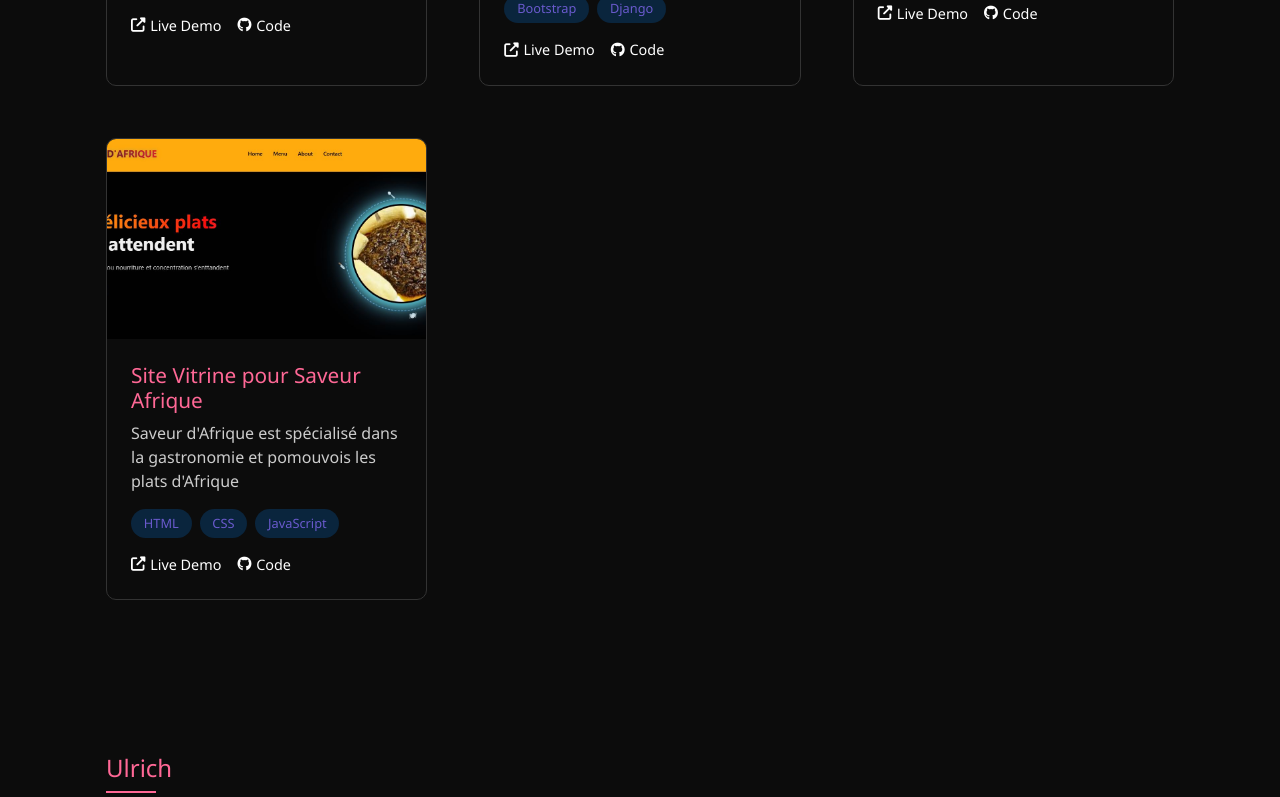
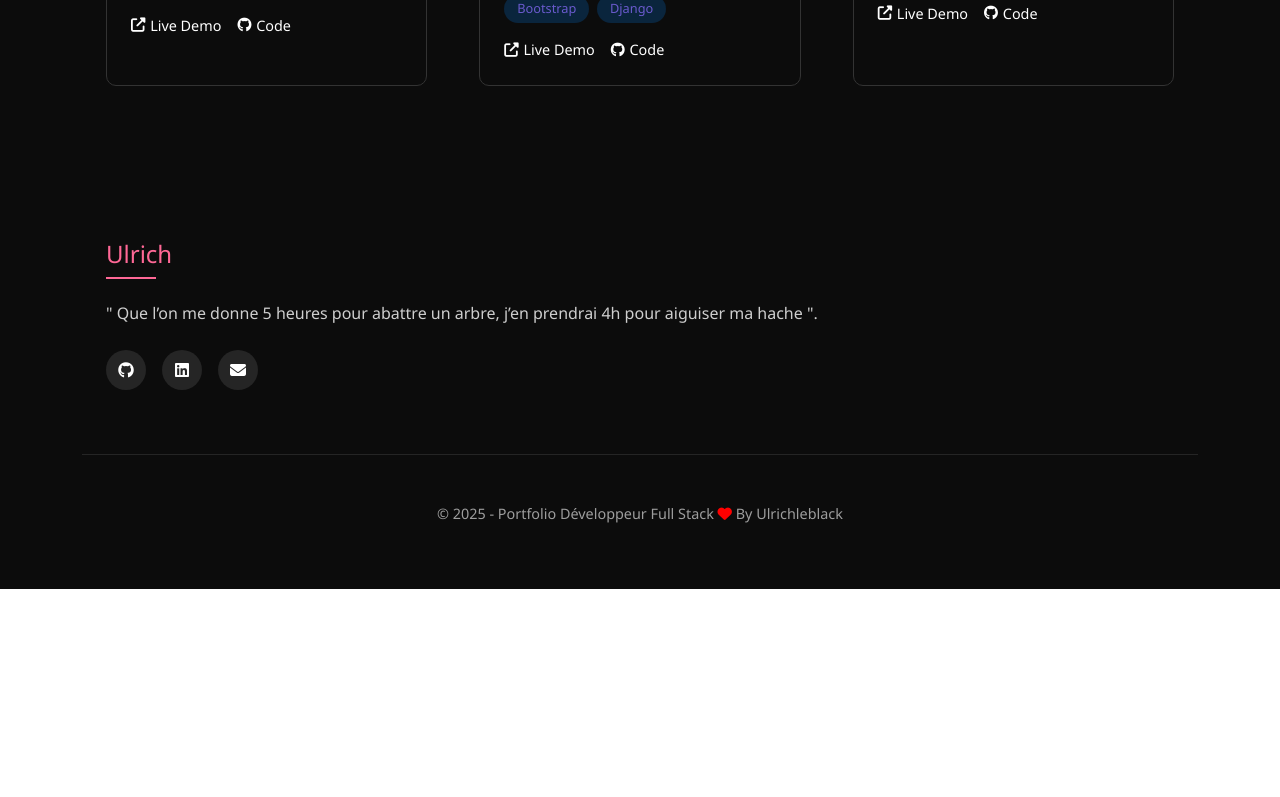
Before and after one commit to 54blackghost/Portofolio, a Vue app: page /projects in a window 1280 px wide. Shown: the part 683-1480 px from the top of the page. After the commit the page ends 1272 px from the top, so only its background shows below. Built offline with nearby package versions, Linux system fonts and the light colour scheme.

Commit message:
commit sur Project et contact section

```diff
--- a/src/components/Projects.vue
+++ b/src/components/Projects.vue
@@ -52,14 +52,7 @@ const projects = [
     technologies: ['HTML', 'CSS', 'JavaScript'],
     VisiteLink: 'https://saveur-afrique.netlify.app'
   },
-  {
-    id: 4,
-    title: 'Site Vitrine pour Saveur Afrique',
-    description: "Saveur d'Afrique est spécialisé dans la gastronomie et pomouvois les plats d'Afrique",
-    image: '/saveur-afrique.png',
-    technologies: ['HTML', 'CSS', 'JavaScript'],
-    VisiteLink: 'https://saveur-afrique.netlify.app'
-  },
+
 
 ];
 </script>
```
